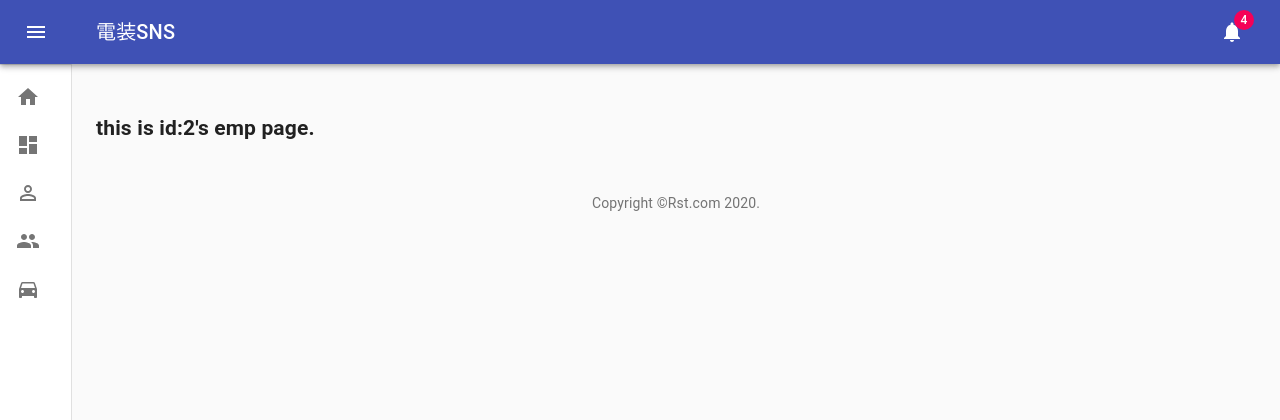
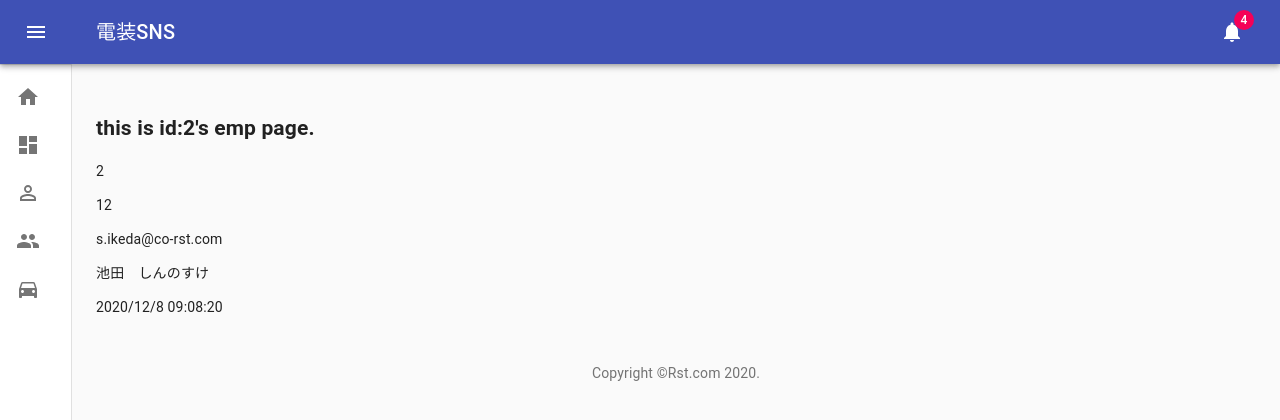
Before and after one commit to adaman3568/denso-app, a React (Create React App) app: page /employees/detail/2 in a window 1280 px wide. Shown: the top 420 px of the page. Built offline with nearby package versions, Linux system fonts and the light colour scheme.

Commit message:
EmpDetailでデータを取得できるように

```diff
--- a/src/Components/Employee/EmployeeDetail.tsx
+++ b/src/Components/Employee/EmployeeDetail.tsx
@@ -1,12 +1,26 @@
-import React, {FC} from 'react';
+import React, {FC, useContext, useEffect, useState} from 'react';
 import {RouteComponentProps} from "react-router-dom";
+import {DataContext} from "../../Context/DataContextProvider";
+import {EmployeeInfo} from "../../Context/DataTypeList";
 
 type pageProps = {} & RouteComponentProps<{id : string}>
 
 const EmployeeDetail : FC<pageProps> = ({match}) => {
+
+    const {EmpFunc} = useContext(DataContext)
+    const [emp,setEmp] = useState<EmployeeInfo>({} as EmployeeInfo);
+    useEffect(() => {
+        const d = EmpFunc.GetEmpData(parseInt(match.params.id))
+        if(d !== undefined)setEmp(d);
+    },[])
     return (
         <div>
             <h2>this is id:{match.params.id}'s emp page.</h2>
+            <p>{emp.id}</p>
+            <p>{emp.CommentCount}</p>
+            <p>{emp.eMail}</p>
+            <p>{emp.EmpName}</p>
+            <p>{emp.LastCommentDate}</p>
         </div>
     );
 };
```
